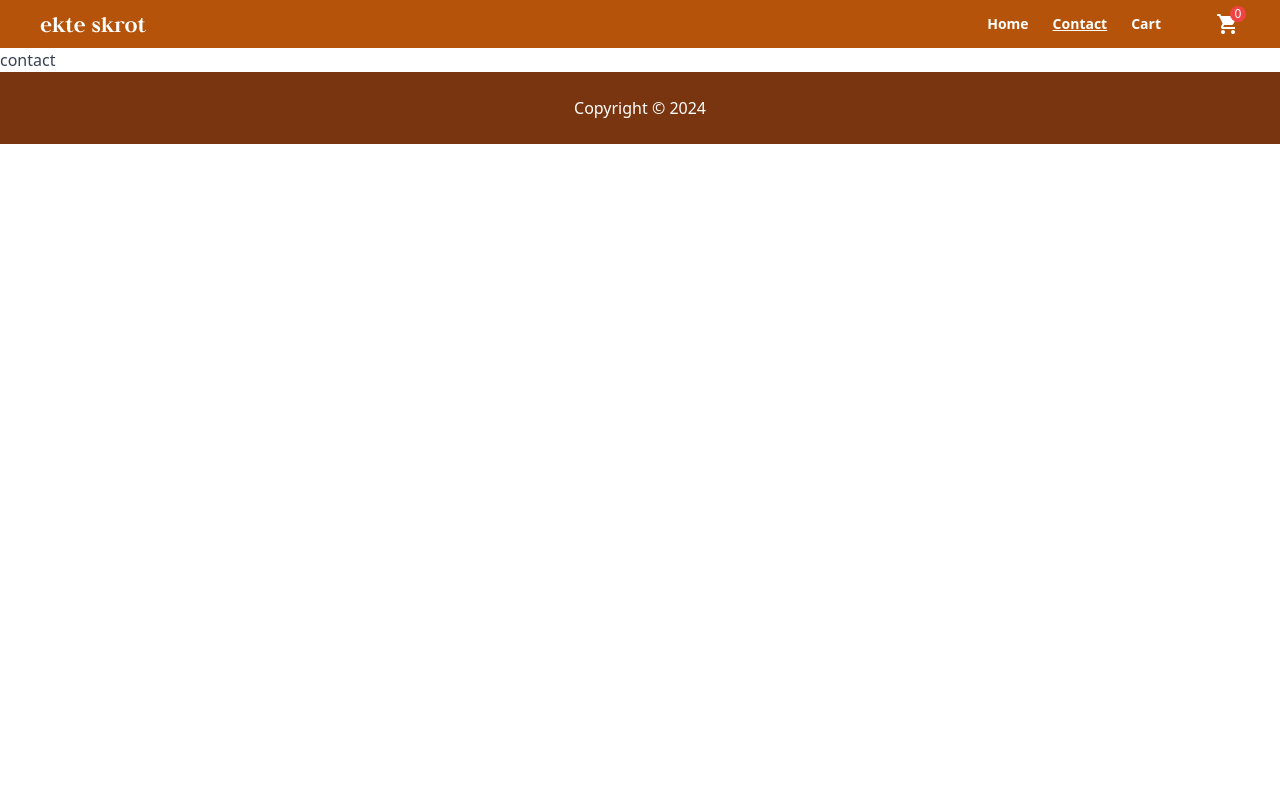
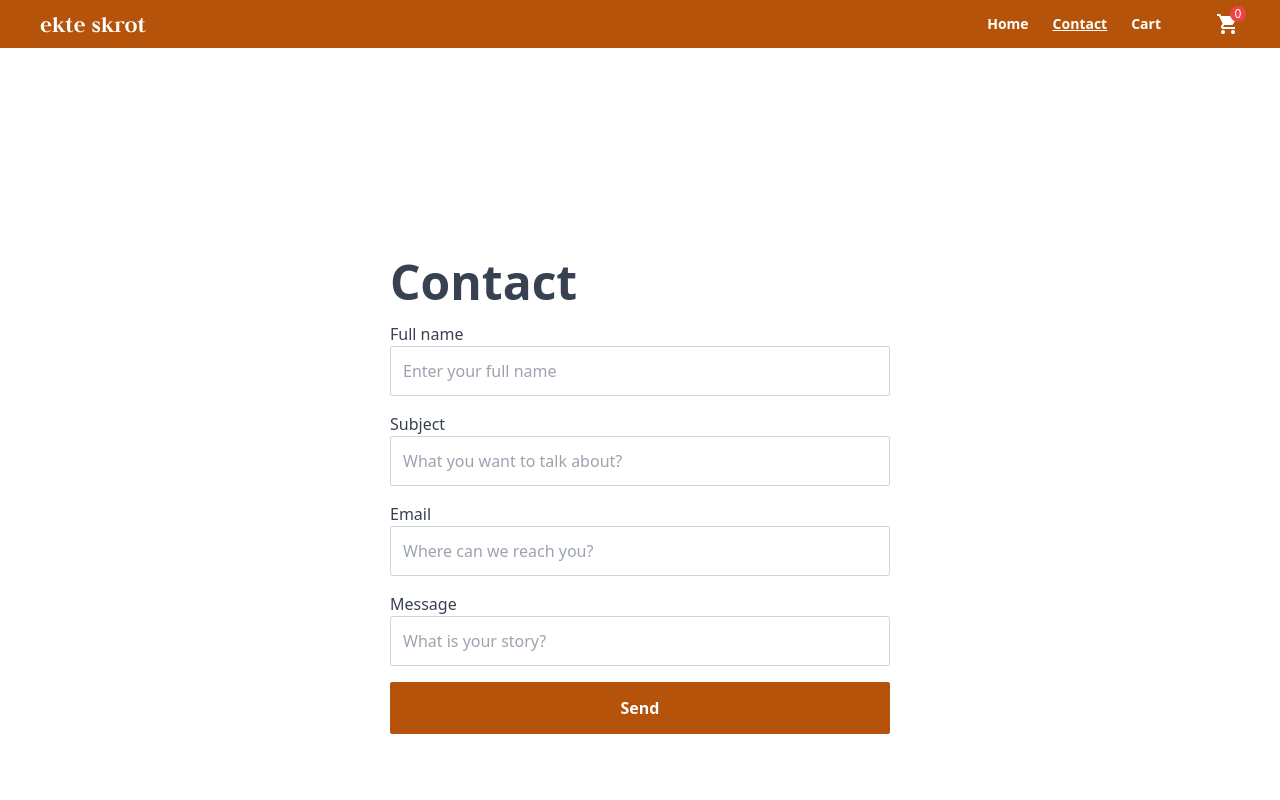
Before and after one commit to sindrebenjamin/ekteskrot, a React (Vite) app: page /contact in a window 1280 px wide. Shown: the top 800 px of the page. Built offline with nearby package versions, Linux system fonts and the light colour scheme.

Commit message:
Create contact form

```diff
--- a/src/components/TailwindComponents.tsx
+++ b/src/components/TailwindComponents.tsx
@@ -22,6 +22,7 @@ focus:border-amber-500
 `;
 
 export const Input = tw.input`
+w-full
 placeholder-gray-400
 rounded-sm
 border
--- a/src/pages/CheckoutSuccess.tsx
+++ b/src/pages/CheckoutSuccess.tsx
@@ -1,9 +1,25 @@
+import { Container, Section } from "../components/TailwindComponents";
+import { NavLink } from "react-router-dom";
+
 const CheckOutSuccess = () => {
   return (
-    <div>
-      <h1>Thank you for your order!</h1>
-      <p>We will send you a confirmation email shortly.</p>
-    </div>
+    <main className="">
+      <Section
+        $noXPadding={false}
+        className="flex items-center justify-center h-screen text-center"
+      >
+        <Container className="flex flex-col items-center gap-3">
+          <h1 className="text-3xl">Thank you for your order!</h1>
+          <p>We will send you a confirmation email shortly.</p>
+          <NavLink
+            className="underline text-amber-600 hover:text-amber-700 duration-100 ease-in-out transition-colors"
+            to="/"
+          >
+            Back to homepage
+          </NavLink>
+        </Container>
+      </Section>
+    </main>
   );
 };
 
--- a/src/pages/Contact.tsx
+++ b/src/pages/Contact.tsx
@@ -1,5 +1,115 @@
+import {
+  Input,
+  StyledH1,
+  Section,
+  Container,
+} from "../components/TailwindComponents";
+import { useState } from "react";
+import Button from "../components/Button";
+
 const Contact = () => {
-  return <h1>contact</h1>;
+  const [error, setError] = useState("");
+
+  function handleSubmit(e: any) {
+    e.preventDefault();
+    const formData = new FormData(e.target.form);
+    const emailRegex = /^[a-zA-Z0-9._%+-]+@[a-zA-Z0-9.-]+\.[a-zA-Z]{2,}$/;
+    const emailValue = formData.get("email");
+
+    setError("");
+    let errorFlag = false;
+
+    if (checkStringLength(formData, "full-name") < 3) {
+      setError("Name must be at least 3 characters.");
+      errorFlag = true;
+    }
+    if (checkStringLength(formData, "subject") < 3) {
+      setError("Subject must be at least 3 characters.");
+      errorFlag = true;
+    }
+    if (typeof emailValue === "string") {
+      if (!emailRegex.test(emailValue)) {
+        setError("Must be a valid email.");
+        errorFlag = true;
+      }
+    }
+    if (checkStringLength(formData, "body") < 3) {
+      setError("Message must be at least 3 characters.");
+      errorFlag = true;
+    }
+    if (!errorFlag) {
+      for (let [key, value] of formData.entries()) {
+        console.log(`${key}: ${value}`);
+      }
+    }
+  }
+
+  function checkStringLength(formData: any, fieldName: string) {
+    const value = formData.get(fieldName);
+    if (typeof value === "string") {
+      return value.length;
+    }
+    return 0;
+  }
+  return (
+    <main>
+      <Section $noXPadding={false} className="">
+        <Container className="flex justify-center items-center h-screen max-w-[500px]">
+          <form action="" className="w-full flex flex-col gap-4">
+            <StyledH1>Contact</StyledH1>
+            <ContactInput
+              id="full-name"
+              title="Full name"
+              placeholder="Enter your full name"
+            />
+            <ContactInput
+              id="subject"
+              title="Subject"
+              placeholder="What you want to talk about?"
+            />
+            <ContactInput
+              id="email"
+              title="Email"
+              placeholder="Where can we reach you?"
+            />
+            <ContactInput
+              id="body"
+              title="Message"
+              placeholder="What is your story?"
+            />
+            <Button
+              onClick={handleSubmit}
+              size="py-3.5 w-full"
+              color="bg-amber-700 text-white"
+              hoverState="hover:bg-amber-800"
+            >
+              Send
+            </Button>
+            {error && <p>{error}</p>}
+          </form>
+        </Container>
+      </Section>
+    </main>
+  );
 };
 
 export default Contact;
+
+interface ContactInputProps {
+  id: string;
+  title: string;
+  placeholder: string;
+}
+
+const ContactInput: React.FC<ContactInputProps> = ({
+  id,
+  title,
+  placeholder,
+}) => {
+  return (
+    <div className="flex flex-col ">
+      <label htmlFor={id}>{title}</label>
+      <Input required name={id} id={id} placeholder={placeholder} />
+    </div>
+  );
+};
```
